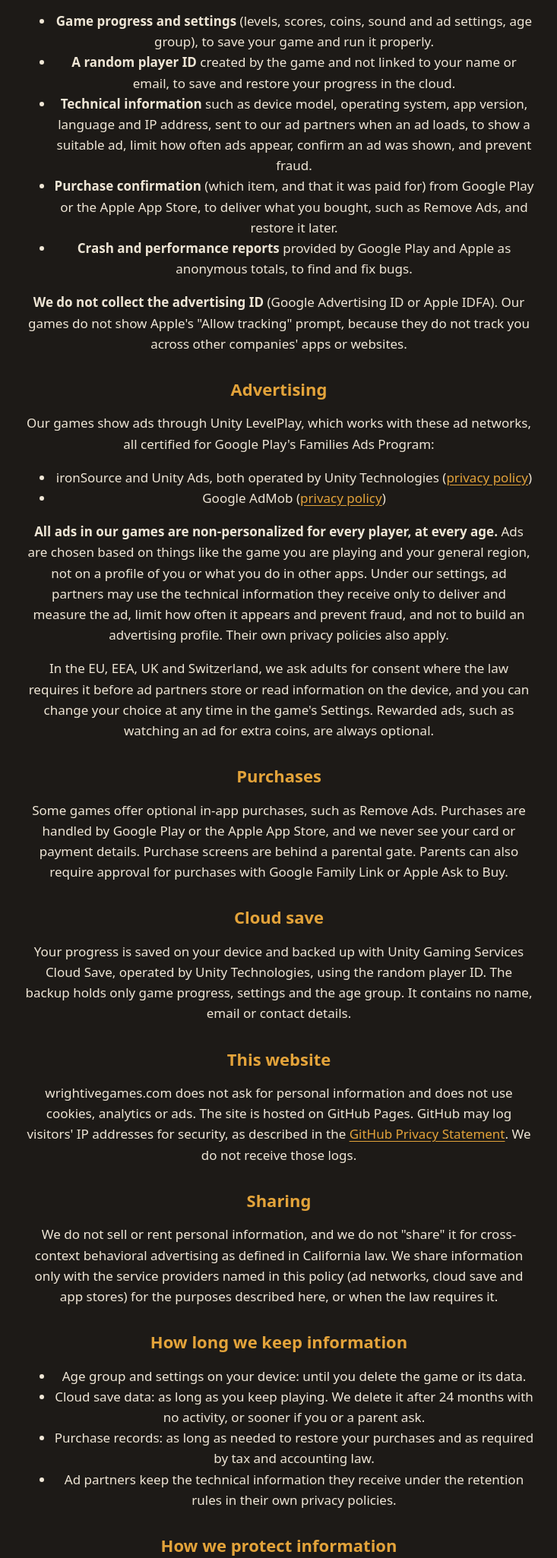
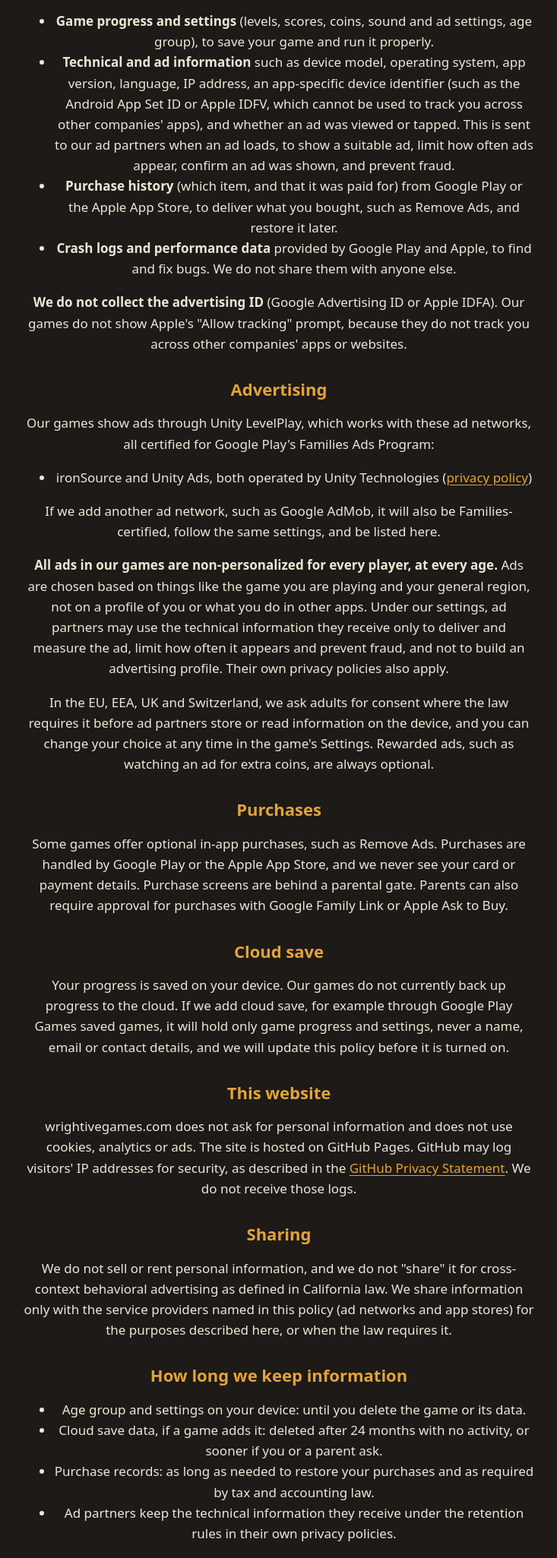
Before and after one commit to WrightiveGames/Website, a plain HTML site: page privacy/index.html in a window 1280 px wide. Shown: the part 1700-3751 px from the top of the page at 76% size, without its empty margins (273-1006 px from the left). Drawn offline with Linux system fonts and the light colour scheme.

Commit message:
Match policy to current SDKs: no cloud save yet, ironSource and Unity Ads only
Co-Authored-By: Claude Opus 5.5 <noreply@anthropic.com>
Claude-Session: https://claude.ai/code/session_01JBU1K3DHhKPotuC2MqbkQC

```diff
--- a/privacy/index.html
+++ b/privacy/index.html
@@ -17,29 +17,28 @@
 <li>We collect only the limited technical information COPPA allows without parental consent, used only to run the game, show contextual ads, limit how often ads appear, prevent fraud and keep the game working (what COPPA calls "support for internal operations").</li></ul>
 <h2>What we collect and why</h2><ul>
 <li><strong>Game progress and settings</strong> (levels, scores, coins, sound and ad settings, age group), to save your game and run it properly.</li>
-<li><strong>A random player ID</strong> created by the game and not linked to your name or email, to save and restore your progress in the cloud.</li>
-<li><strong>Technical information</strong> such as device model, operating system, app version, language and IP address, sent to our ad partners when an ad loads, to show a suitable ad, limit how often ads appear, confirm an ad was shown, and prevent fraud.</li>
-<li><strong>Purchase confirmation</strong> (which item, and that it was paid for) from Google Play or the Apple App Store, to deliver what you bought, such as Remove Ads, and restore it later.</li>
-<li><strong>Crash and performance reports</strong> provided by Google Play and Apple as anonymous totals, to find and fix bugs.</li></ul>
+<li><strong>Technical and ad information</strong> such as device model, operating system, app version, language, IP address, an app-specific device identifier (such as the Android App Set ID or Apple IDFV, which cannot be used to track you across other companies' apps), and whether an ad was viewed or tapped. This is sent to our ad partners when an ad loads, to show a suitable ad, limit how often ads appear, confirm an ad was shown, and prevent fraud.</li>
+<li><strong>Purchase history</strong> (which item, and that it was paid for) from Google Play or the Apple App Store, to deliver what you bought, such as Remove Ads, and restore it later.</li>
+<li><strong>Crash logs and performance data</strong> provided by Google Play and Apple, to find and fix bugs. We do not share them with anyone else.</li></ul>
 <p><strong>We do not collect the advertising ID</strong> (Google Advertising ID or Apple IDFA). Our games do not show Apple's "Allow tracking" prompt, because they do not track you across other companies' apps or websites.</p>
 <h2>Advertising</h2><p>Our games show ads through Unity LevelPlay, which works with these ad networks, all certified for Google Play's Families Ads Program:</p>
-<ul><li>ironSource and Unity Ads, both operated by Unity Technologies (<a href="https://unity.com/legal/game-player-and-app-user-privacy-policy">privacy policy</a>)</li><li>Google AdMob (<a href="https://policies.google.com/privacy">privacy policy</a>)</li></ul>
+<ul><li>ironSource and Unity Ads, both operated by Unity Technologies (<a href="https://unity.com/legal/game-player-and-app-user-privacy-policy">privacy policy</a>)</li></ul><p>If we add another ad network, such as Google AdMob, it will also be Families-certified, follow the same settings, and be listed here.</p>
 <p><strong>All ads in our games are non-personalized for every player, at every age.</strong> Ads are chosen based on things like the game you are playing and your general region, not on a profile of you or what you do in other apps. Under our settings, ad partners may use the technical information they receive only to deliver and measure the ad, limit how often it appears and prevent fraud, and not to build an advertising profile. Their own privacy policies also apply.</p>
 <p>In the EU, EEA, UK and Switzerland, we ask adults for consent where the law requires it before ad partners store or read information on the device, and you can change your choice at any time in the game's Settings. Rewarded ads, such as watching an ad for extra coins, are always optional.</p>
 <h2>Purchases</h2><p>Some games offer optional in-app purchases, such as Remove Ads. Purchases are handled by Google Play or the Apple App Store, and we never see your card or payment details. Purchase screens are behind a parental gate. Parents can also require approval for purchases with Google Family Link or Apple Ask to Buy.</p>
-<h2>Cloud save</h2><p>Your progress is saved on your device and backed up with Unity Gaming Services Cloud Save, operated by Unity Technologies, using the random player ID. The backup holds only game progress, settings and the age group. It contains no name, email or contact details.</p>
+<h2>Cloud save</h2><p>Your progress is saved on your device. Our games do not currently back up progress to the cloud. If we add cloud save, for example through Google Play Games saved games, it will hold only game progress and settings, never a name, email or contact details, and we will update this policy before it is turned on.</p>
 <h2>This website</h2><p>wrightivegames.com does not ask for personal information and does not use cookies, analytics or ads. The site is hosted on GitHub Pages. GitHub may log visitors' IP addresses for security, as described in the <a href="https://docs.github.com/en/site-policy/privacy-policies/github-general-privacy-statement">GitHub Privacy Statement</a>. We do not receive those logs.</p>
-<h2>Sharing</h2><p>We do not sell or rent personal information, and we do not "share" it for cross-context behavioral advertising as defined in California law. We share information only with the service providers named in this policy (ad networks, cloud save and app stores) for the purposes described here, or when the law requires it.</p>
+<h2>Sharing</h2><p>We do not sell or rent personal information, and we do not "share" it for cross-context behavioral advertising as defined in California law. We share information only with the service providers named in this policy (ad networks and app stores) for the purposes described here, or when the law requires it.</p>
 <h2>How long we keep information</h2><ul>
 <li>Age group and settings on your device: until you delete the game or its data.</li>
-<li>Cloud save data: as long as you keep playing. We delete it after 24 months with no activity, or sooner if you or a parent ask.</li>
+<li>Cloud save data, if a game adds it: deleted after 24 months with no activity, or sooner if you or a parent ask.</li>
 <li>Purchase records: as long as needed to restore your purchases and as required by tax and accounting law.</li>
 <li>Ad partners keep the technical information they receive under the retention rules in their own privacy policies.</li></ul>
-<h2>How we protect information</h2><p>We collect very little, and what we keep is not linked to a name or contact details. Cloud save data is sent over encrypted connections and stored with access limited to Wrightive Games. We keep a written information security program and review our partners' settings when we update the games.</p>
+<h2>How we protect information</h2><p>We collect very little, and nothing we receive is linked to a name or contact details. Information sent by our games to our partners travels over encrypted connections. We keep a written information security program and review our partners' settings when we update the games.</p>
 <h2>Rights for parents</h2><p>If your child plays our games, you can at any time ask to see the information we hold about your child, ask us to delete it, and tell us to stop collecting it.</p>
-<p>To make a request, email <a href="mailto:support@wrightivegames.com">support@wrightivegames.com</a> with the game's name and the Player ID shown in the game's Settings screen. Deleting the game from the device removes everything stored on the device. We will confirm the request comes from the device's owner or the child's parent before acting, and will respond within 30 days. Because the information we collect from children is limited to what COPPA allows without parental consent, we do not ask parents for consent in advance. If that ever changes, we will get verifiable parental consent before collecting more.</p>
+<p>To make a request, email <a href="mailto:support@wrightivegames.com">support@wrightivegames.com</a> with the game's name. Our games store your child's progress and settings only on the device, so deleting the game, or clearing its data, removes them. We will also pass deletion requests on to our ad partners where they hold information. We will confirm the request comes from the device's owner or the child's parent before acting, and will respond within 30 days. Because the information we collect from children is limited to what COPPA allows without parental consent, we do not ask parents for consent in advance. If that ever changes, we will get verifiable parental consent before collecting more.</p>
 <h2>Your privacy rights</h2><p>Depending on where you live, including the EU, EEA, UK and U.S. states such as California, you may have the right to access, correct, delete or receive a copy of your information, to object to or restrict how it is used, and to withdraw consent. Email <a href="mailto:support@wrightivegames.com">support@wrightivegames.com</a> and we will respond within the time the law requires. We will not treat you differently for using these rights. If you are in the EU, EEA or UK, you can also complain to your local data protection authority.</p>
-<p>Where GDPR applies, we rely on our legitimate interests to run, secure and improve the games and to show non-personalized ads, on contract to provide purchases and cloud saves, and on consent where the law requires it for storing or reading information on your device.</p>
+<p>Where GDPR applies, we rely on our legitimate interests to run, secure and improve the games and to show non-personalized ads, on contract to provide purchases, and on consent where the law requires it for storing or reading information on your device.</p>
 <h2>International transfers</h2><p>We are based in the United States, and our service providers may process information in the U.S. and other countries. Where required, they use approved safeguards such as the EU Standard Contractual Clauses.</p>
 <h2>Changes</h2><p>If we change this policy, we will post the new version on this page with a new effective date. If a change would let us collect more information from children, we will get verifiable parental consent first.</p>
 <h2>Contact</h2><p>Questions, or a request about your child's information: <a href="mailto:support@wrightivegames.com">support@wrightivegames.com</a>, or by mail to Wrightive Games LLC, [MAILING ADDRESS TO CONFIRM].</p></main><footer><p>&copy; 2026 Wrightive Games &middot; A family studio</p><nav aria-label="Footer"><p><a href="/rollingchilled/">Rolling Chilled</a> &middot; <a href="/llits/">Llits</a> &middot; <a href="/about/">About Us</a> &middot; <a href="/support/">Support</a> &middot; <a href="/privacy/">Privacy</a></p></nav><p><a href="mailto:support@wrightivegames.com">support@wrightivegames.com</a></p></footer></body></html>
```
